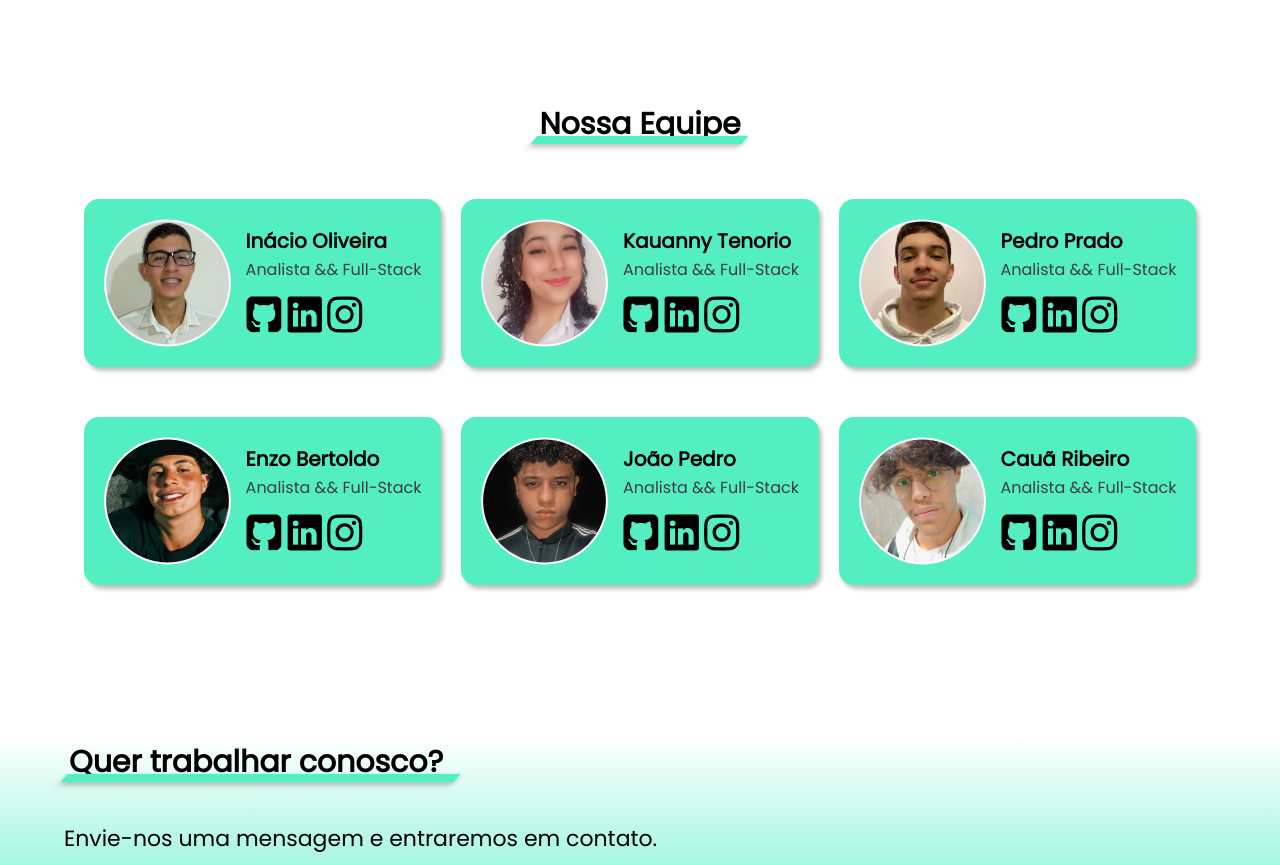
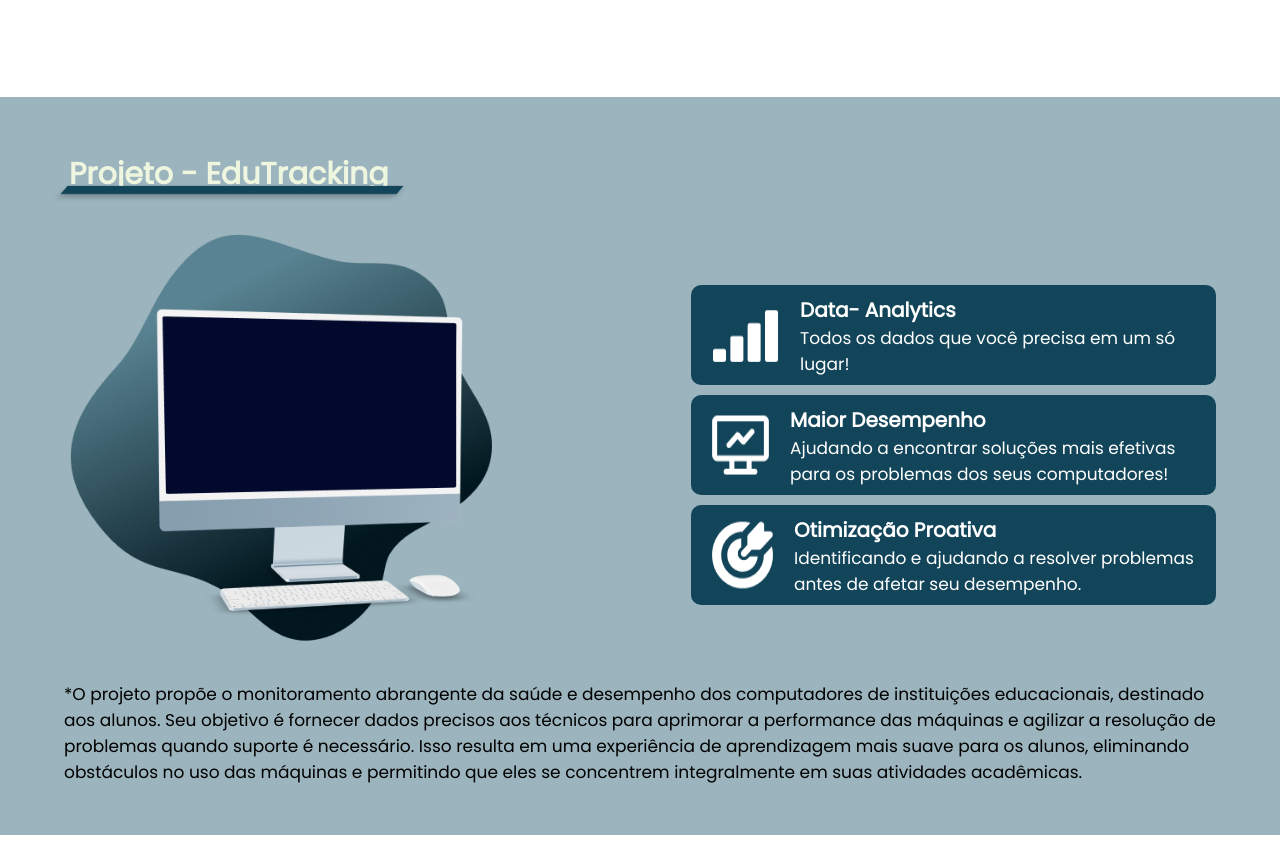
Before and after one commit to EigTech-Solutions/site-institucional, a plain HTML site: page index.html in a window 1280 px wide. Shown: the part 1932-2797 px from the top of the page. Drawn offline with Linux system fonts and the light colour scheme.

Commit message:
criando a sessão inicial do projeto

```diff
--- a/assets/css/style.css
+++ b/assets/css/style.css
@@ -228,9 +228,48 @@ h3{
     gap: 15px;
 }
 
-#equipe{
+#projeto{
+    background: rgba(89, 131, 146, 0.60);
+    padding-top: 50px;
+    padding-bottom: 50px;
+}
 
+#projeto .subtitulo h2{
+    color: #EFF6E0;
 }
+
+#projeto .subtitulo .line-paralelograma{
+    background-color: #124559;
+}
+
+#projeto p{
+    font-size: 17px;
+}
+
+#projeto .div-img-beneficios{
+    display: flex;
+    justify-content: space-between;
+    align-items: center;
+    margin: 25px 0;
+}
+
+#projeto .cards-beneficios{
+    display: flex;
+    flex-direction: column;
+    gap: 10px;
+}
+
+#projeto .cards-beneficios .card-beneficio-project{
+    width: 500px;
+    height: 80px;
+    padding: 10px 10px 10px 15px;
+    background-color: #124559;
+    border-radius: 10px;
+    display: flex;
+    gap: 15px;
+    color: #ffffff;
+}
+
 
 #equipe .cards-equipe{
     width: 100%;
--- a/index.html
+++ b/index.html
@@ -89,7 +89,53 @@
     </section>
 
     <!-- sessão do projeto -->
-    <section id="projeto"></section>
+    <section id="projeto">
+        <div class="subtitulo">
+            <h2>Projeto - EduTracking</h2>
+            <div class="line-paralelograma"></div>
+        </div>
+
+        <div class="div-img-beneficios">
+            <img src="assets/images/icons/icon_sessao_projeto.png" width="500" alt="imagem ilustrativa do projeto">
+
+            <!-- cards dos benefícios do projeto -->
+            <div class="cards-beneficios">
+                <!-- 1º card  -->
+                <div class="card-beneficio-project">
+                    <img src="assets/images/icons/bi_reception-4.png" alt="icon gráfico">
+
+                    <div>
+                        <h3>Data- Analytics</h3>
+                        <p>Todos os dados que você precisa em um só lugar!</p>
+                    </div>
+                </div>
+
+                <!-- 2º card  -->
+                <div class="card-beneficio-project">
+                    <img src="assets/images/icons/tabler_device-analytics.png" alt="icon gráfico">
+
+                    <div>
+                        <h3>Maior Desempenho</h3>
+                        <p>Ajudando a encontrar soluções mais efetivas para os problemas dos seus computadores!</p>
+                    </div>
+                </div>
+
+                <!-- 3º card  -->
+                <div class="card-beneficio-project">
+                    <img src="assets/images/icons/mingcute_target-fill.png" alt="icon gráfico">
+
+                    <div>
+                        <h3>Otimização Proativa</h3>
+                        <p>Identificando e ajudando a resolver problemas antes de afetar seu desempenho.</p>
+                    </div>
+                </div>
+
+            </div>
+        </div>
+
+        <!-- descrição do projeto  -->
+        <p>*O projeto propõe o monitoramento abrangente da saúde e desempenho dos computadores de instituições educacionais, destinado aos alunos. Seu objetivo é fornecer dados precisos aos técnicos para aprimorar a performance das máquinas e agilizar a resolução de problemas quando suporte é necessário. Isso resulta em uma experiência de aprendizagem mais suave para os alunos, eliminando obstáculos no uso das máquinas e permitindo que eles se concentrem integralmente em suas atividades acadêmicas.</p>
+    </section>
 
     <!-- sessão da equipe -->
     <section id="equipe">
@@ -111,9 +157,9 @@
                     </div>
 
                     <div class="redes-sociais">
-                        <a href="#" target="_blank"><img src="assets/images/icons/icon_github.png" alt="icon github"></a>
-                        <a href="#" target="_blank"><img src="assets/images/icons/icon_linkedin.png" alt="icon linkedin"></a>
-                        <a href="#" target="_blank"><img src="assets/images/icons/icon_instagram.png" alt="icon instagram"></a>
+                        <a href="https://github.com/InacioFigueiredo13" target="_blank"><img src="assets/images/icons/icon_github.png" alt="icon github"></a>
+                        <a href="https://www.linkedin.com/in/inaciofigueiredo/" target="_blank"><img src="assets/images/icons/icon_linkedin.png" alt="icon linkedin"></a>
+                        <a href="https://www.instagram.com/inacioo_oliveira/?hl=pt-br" target="_blank"><img src="assets/images/icons/icon_instagram.png" alt="icon instagram"></a>
                     </div>
                 </div>
             </div>
@@ -129,9 +175,9 @@
                     </div>
 
                     <div class="redes-sociais">
-                        <a href="#" target="_blank"><img src="assets/images/icons/icon_github.png" alt="icon github"></a>
-                        <a href="#" target="_blank"><img src="assets/images/icons/icon_linkedin.png" alt="icon linkedin"></a>
-                        <a href="#" target="_blank"><img src="assets/images/icons/icon_instagram.png" alt="icon instagram"></a>
+                        <a href="https://github.com/KakauFelix" target="_blank"><img src="assets/images/icons/icon_github.png" alt="icon github"></a>
+                        <a href="https://www.linkedin.com/in/kauanny-tenorio-felix-da-silva-36b128235/" target="_blank"><img src="assets/images/icons/icon_linkedin.png" alt="icon linkedin"></a>
+                        <a href="https://www.instagram.com/kakau.felix.73/?hl=pt-br" target="_blank"><img src="assets/images/icons/icon_instagram.png" alt="icon instagram"></a>
                     </div>
                 </div>
             </div>
@@ -147,9 +193,9 @@
                     </div>
 
                     <div class="redes-sociais">
-                        <a href="#" target="_blank"><img src="assets/images/icons/icon_github.png" alt="icon github"></a>
+                        <a href="https://github.com/PedroPradoCho" target="_blank"><img src="assets/images/icons/icon_github.png" alt="icon github"></a>
                         <a href="#" target="_blank"><img src="assets/images/icons/icon_linkedin.png" alt="icon linkedin"></a>
-                        <a href="#" target="_blank"><img src="assets/images/icons/icon_instagram.png" alt="icon instagram"></a>
+                        <a href="https://www.instagram.com/pedro.mais1vez/?hl=pt-br" target="_blank"><img src="assets/images/icons/icon_instagram.png" alt="icon instagram"></a>
                     </div>
                 </div>
             </div>
@@ -165,9 +211,9 @@
                     </div>
 
                     <div class="redes-sociais">
-                        <a href="#" target="_blank"><img src="assets/images/icons/icon_github.png" alt="icon github"></a>
-                        <a href="#" target="_blank"><img src="assets/images/icons/icon_linkedin.png" alt="icon linkedin"></a>
-                        <a href="#" target="_blank"><img src="assets/images/icons/icon_instagram.png" alt="icon instagram"></a>
+                        <a href="https://github.com/enzo-stane" target="_blank"><img src="assets/images/icons/icon_github.png" alt="icon github"></a>
+                        <a href="https://www.linkedin.com/in/enzo-stane-a40a8620b/" target="_blank"><img src="assets/images/icons/icon_linkedin.png" alt="icon linkedin"></a>
+                        <a href="https://www.instagram.com/enzin_______/?hl=pt-br" target="_blank"><img src="assets/images/icons/icon_instagram.png" alt="icon instagram"></a>
                     </div>
                 </div>
             </div>
@@ -183,9 +229,9 @@
                     </div>
 
                     <div class="redes-sociais">
-                        <a href="#" target="_blank"><img src="assets/images/icons/icon_github.png" alt="icon github"></a>
-                        <a href="#" target="_blank"><img src="assets/images/icons/icon_linkedin.png" alt="icon linkedin"></a>
-                        <a href="#" target="_blank"><img src="assets/images/icons/icon_instagram.png" alt="icon instagram"></a>
+                        <a href="https://github.com/joao-noleto13" target="_blank"><img src="assets/images/icons/icon_github.png" alt="icon github"></a>
+                        <a href="https://www.linkedin.com/in/jo%C3%A3o-pedro-noleto-costa/" target="_blank"><img src="assets/images/icons/icon_linkedin.png" alt="icon linkedin"></a>
+                        <a href="https://www.instagram.com/jp_noleto/?hl=pt-br" target="_blank"><img src="assets/images/icons/icon_instagram.png" alt="icon instagram"></a>
                     </div>
                 </div>
             </div>
@@ -201,9 +247,9 @@
                     </div>
 
                     <div class="redes-sociais">
-                        <a href="#" target="_blank"><img src="assets/images/icons/icon_github.png" alt="icon github"></a>
+                        <a href="https://github.com/Cabayer915" target="_blank"><img src="assets/images/icons/icon_github.png" alt="icon github"></a>
                         <a href="#" target="_blank"><img src="assets/images/icons/icon_linkedin.png" alt="icon linkedin"></a>
-                        <a href="#" target="_blank"><img src="assets/images/icons/icon_instagram.png" alt="icon instagram"></a>
+                        <a href="https://www.instagram.com/caua_renaitre/?hl=pt-br" target="_blank"><img src="assets/images/icons/icon_instagram.png" alt="icon instagram"></a>
                     </div>
                 </div>
             </div>
```
Also changed, not shown: assets/images/icons/bi_reception-4.png (added), assets/images/icons/icon_sessao_projeto.png (added), assets/images/icons/mingcute_target-fill.png (added), assets/images/icons/tabler_device-analytics.png (added).
